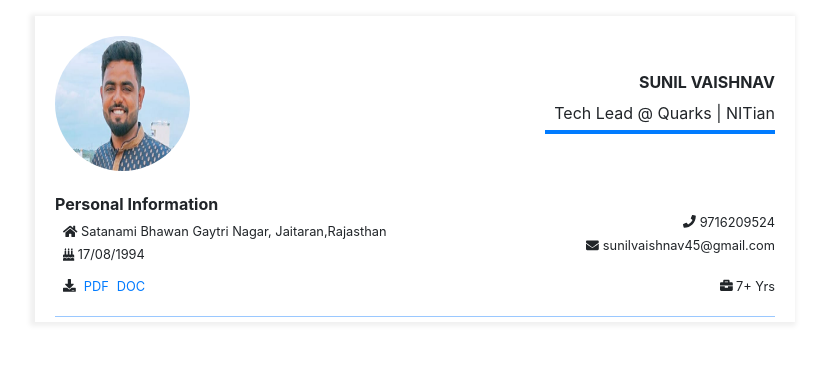
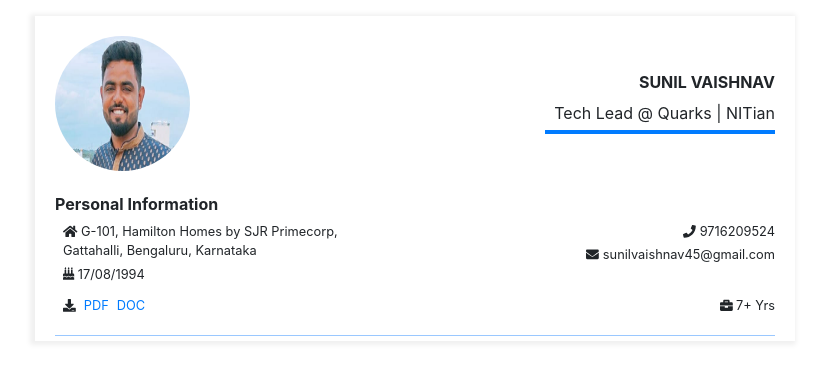
Before and after one commit to sunilvaishnav45/resume, a React (Create React App) app: page /resume/profile in a window 1280 px wide. Shown: the top 382 px of the page, without its empty margins (225-1047 px from the left). Built offline with nearby package versions, Linux system fonts and the light colour scheme.

Commit message:
Updated experince

```diff
--- a/src/Components/Profile/profile.jsx
+++ b/src/Components/Profile/profile.jsx
@@ -14,7 +14,7 @@ class Profile extends React.Component {
             employee: {
                 firstName: "Sunil",
                 lastName: "Vaishnav",
-                homeAddres: "Satanami Bhawan Gaytri Nagar, Jaitaran,Rajasthan",
+                homeAddres: "G-101, Hamilton Homes by SJR Primecorp, Gattahalli, Bengaluru, Karnataka",
                 dob: "17/08/1994",
                 nationality: "Indian",
                 mobile: "9716209524",
```
